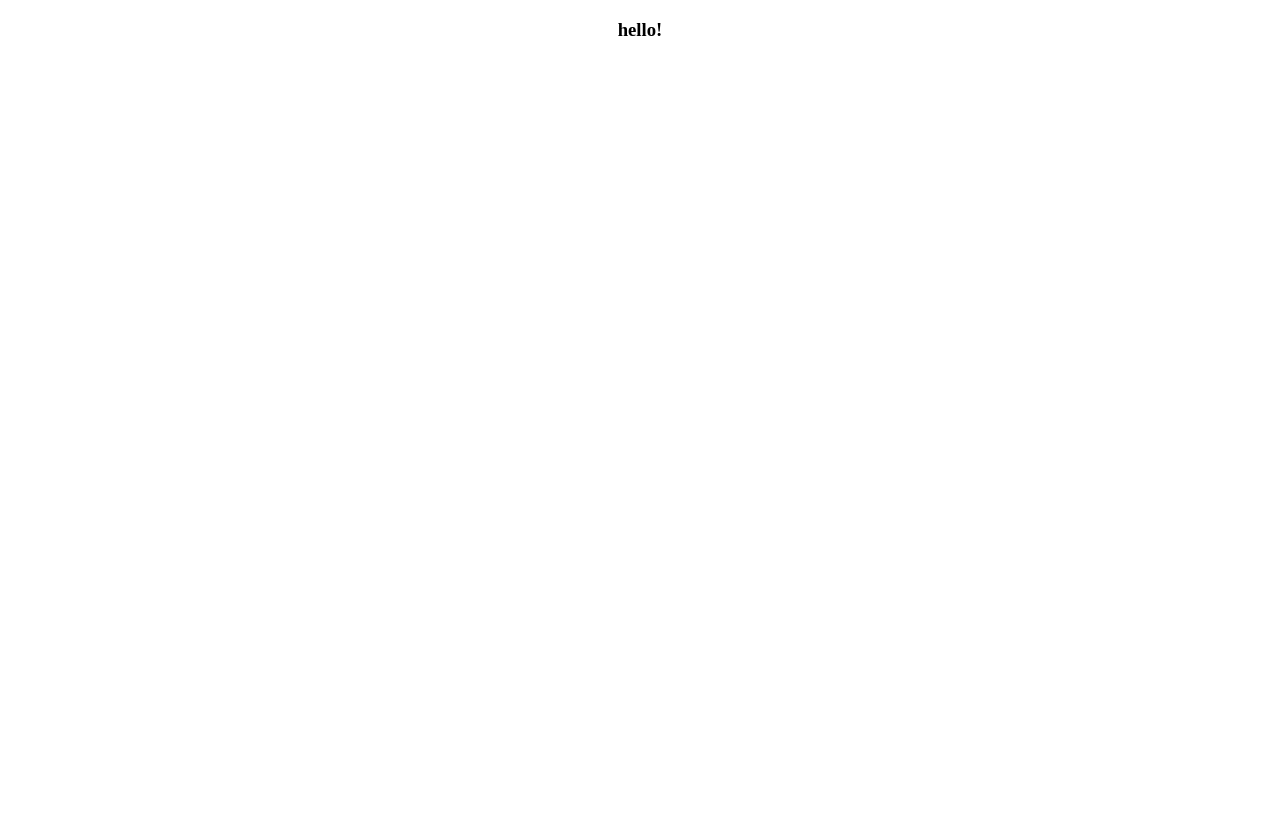
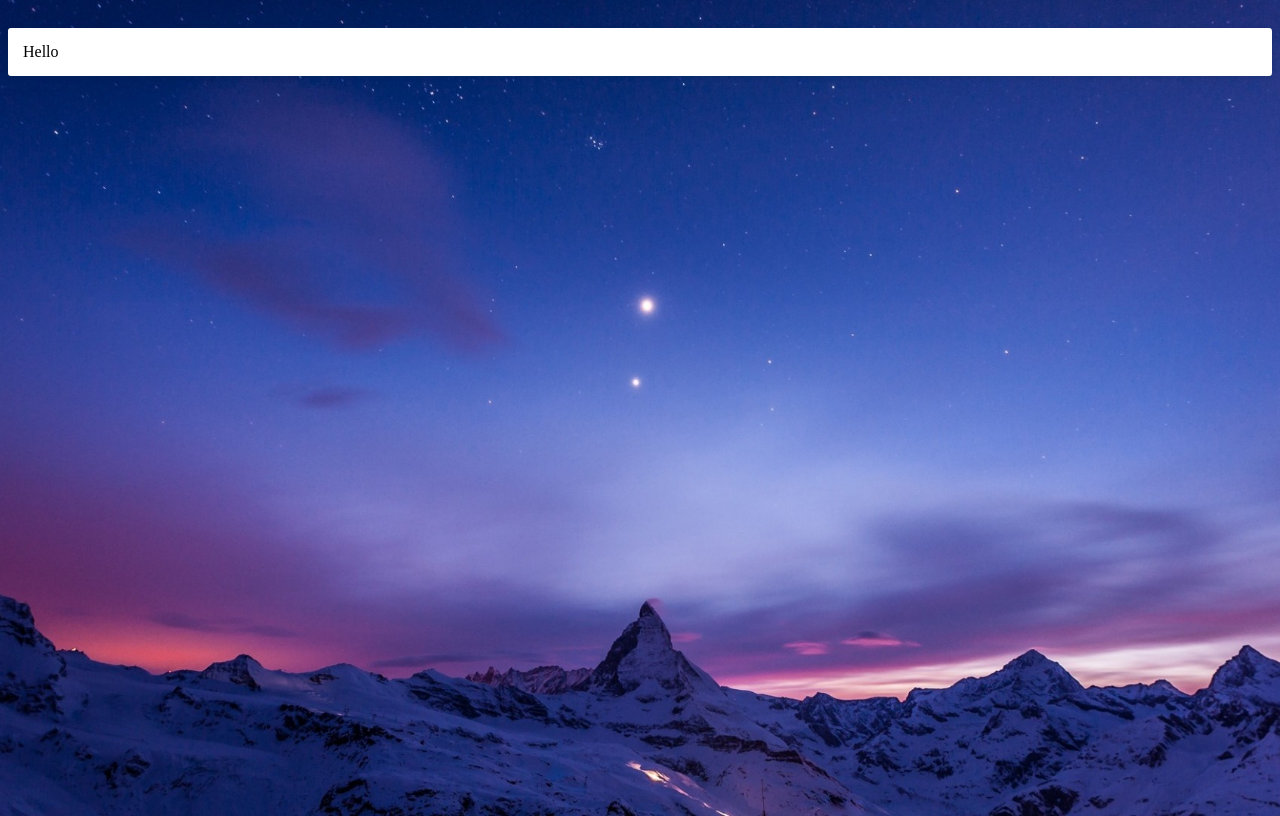
Before and after one commit to tolikumc/tasks-list, a React (Create React App) app: page / in a window 1280 px wide. Built offline with nearby package versions, Linux system fonts and the light colour scheme.

Commit message:
Create file system, [New] component Card

```diff
--- a/package.json
+++ b/package.json
@@ -8,8 +8,11 @@
     "@testing-library/user-event": "^7.1.2",
     "node-sass": "^4.13.0",
     "react": "^16.12.0",
+    "react-dnd": "^10.0.2",
     "react-dom": "^16.12.0",
-    "react-scripts": "3.3.0"
+    "react-redux": "^7.1.3",
+    "react-scripts": "3.3.0",
+    "redux": "^4.0.5"
   },
   "scripts": {
     "start": "react-scripts start",
--- a/public/index.html
+++ b/public/index.html
@@ -8,7 +8,7 @@
       name="description"
       content="Web site created using create-react-app"
     />
-    <title>React App</title>
+    <title>tasks</title>
   </head>
   <body>
     <div id="root"></div>
--- a/src/App.js
+++ b/src/App.js
@@ -1,10 +1,11 @@
 import React from 'react';
 import './App.scss';
+import Card from './components/card';
 
 function App() {
   return (
     <div className="App">
-      <h3>hello!</h3>
+      <Card text={'Hello'} />
     </div>
   );
 }
--- a/src/App.scss
+++ b/src/App.scss
@@ -1,38 +1,3 @@
-.App {
-  text-align: center;
+.App{
+  padding-top: 20px;
 }
-
-.App-logo {
-  height: 40vmin;
-  pointer-events: none;
-}
-
-@media (prefers-reduced-motion: no-preference) {
-  .App-logo {
-    animation: App-logo-spin infinite 20s linear;
-  }
-}
-
-.App-header {
-  background-color: #282c34;
-  min-height: 100vh;
-  display: flex;
-  flex-direction: column;
-  align-items: center;
-  justify-content: center;
-  font-size: calc(10px + 2vmin);
-  color: white;
-}
-
-.App-link {
-  color: #61dafb;
-}
-
-@keyframes App-logo-spin {
-  from {
-    transform: rotate(0deg);
-  }
-  to {
-    transform: rotate(360deg);
-  }
-}
--- /dev/null
+++ b/src/components/card/index.js
@@ -0,0 +1,11 @@
+import React from 'react';
+import './index.scss';
+import PropTypes from 'prop-types';
+
+const Card = ({ text }) => {
+  return <div className="card">{text}</div>;
+};
+
+Card.propTypes = { text: PropTypes.string.isRequired };
+
+export default Card;
--- /dev/null
+++ b/src/components/card/index.scss
@@ -0,0 +1,6 @@
+.card {
+  background: #ffffff;
+  box-shadow: 0 1px 4px rgba(9, 45, 66, 0.25);
+  border-radius: 3px;
+  padding: 15px;
+}
--- a/src/index.scss
+++ b/src/index.scss
@@ -0,0 +1,7 @@
+body {
+  background-image: url('static/img/bg.jpg');
+  background-position: center;
+  background-size: cover;
+  background-repeat: no-repeat;
+  height: 100vh;
+}
```
Also changed, not shown: src/components/button/index.js (added), src/components/button/index.scss (added), src/components/pannel/index.js (added), src/components/pannel/index.scss (added), src/redux/store.js (added), src/static/img/bg.jpg (added), 1 other file (tests, documents, lock files or other folders).
